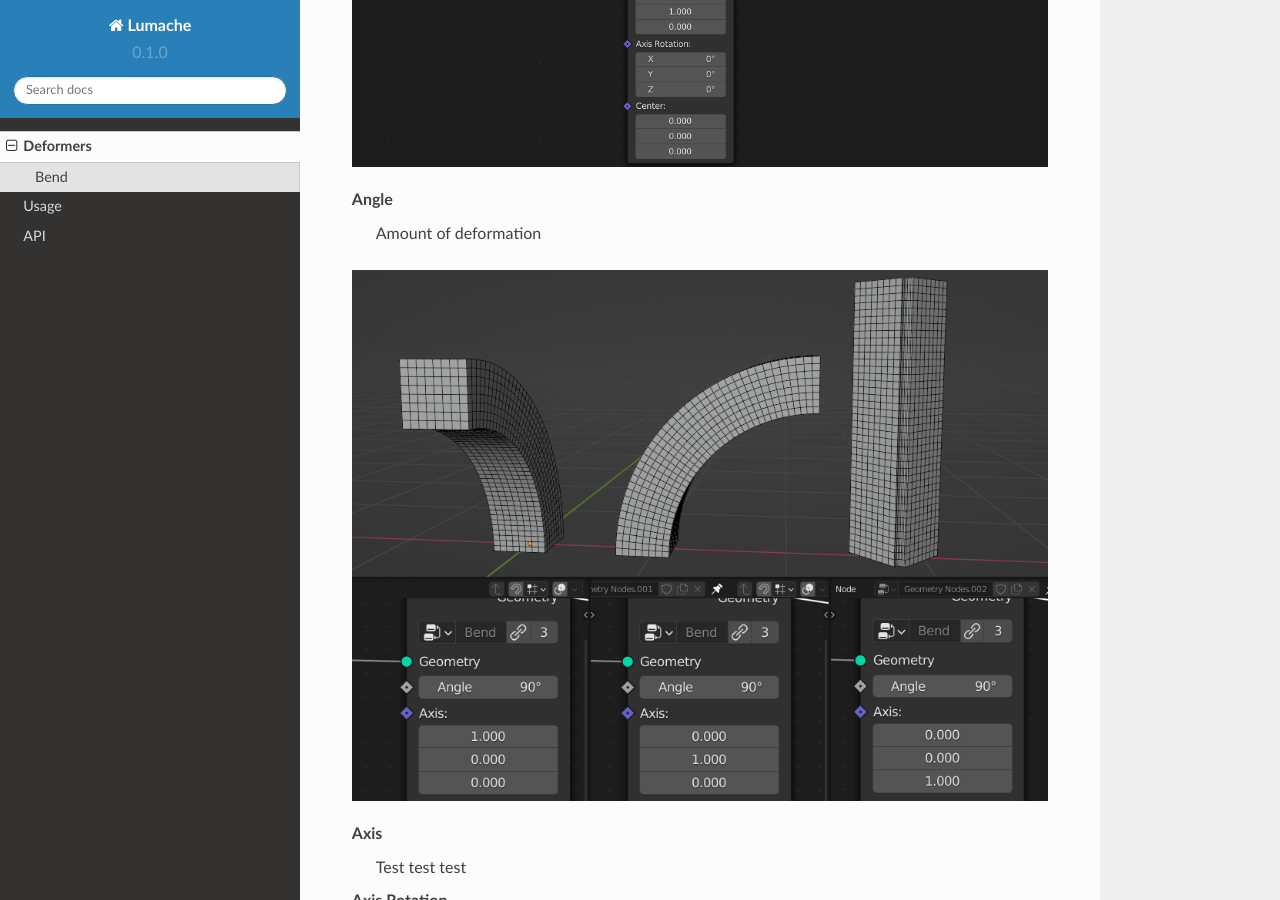
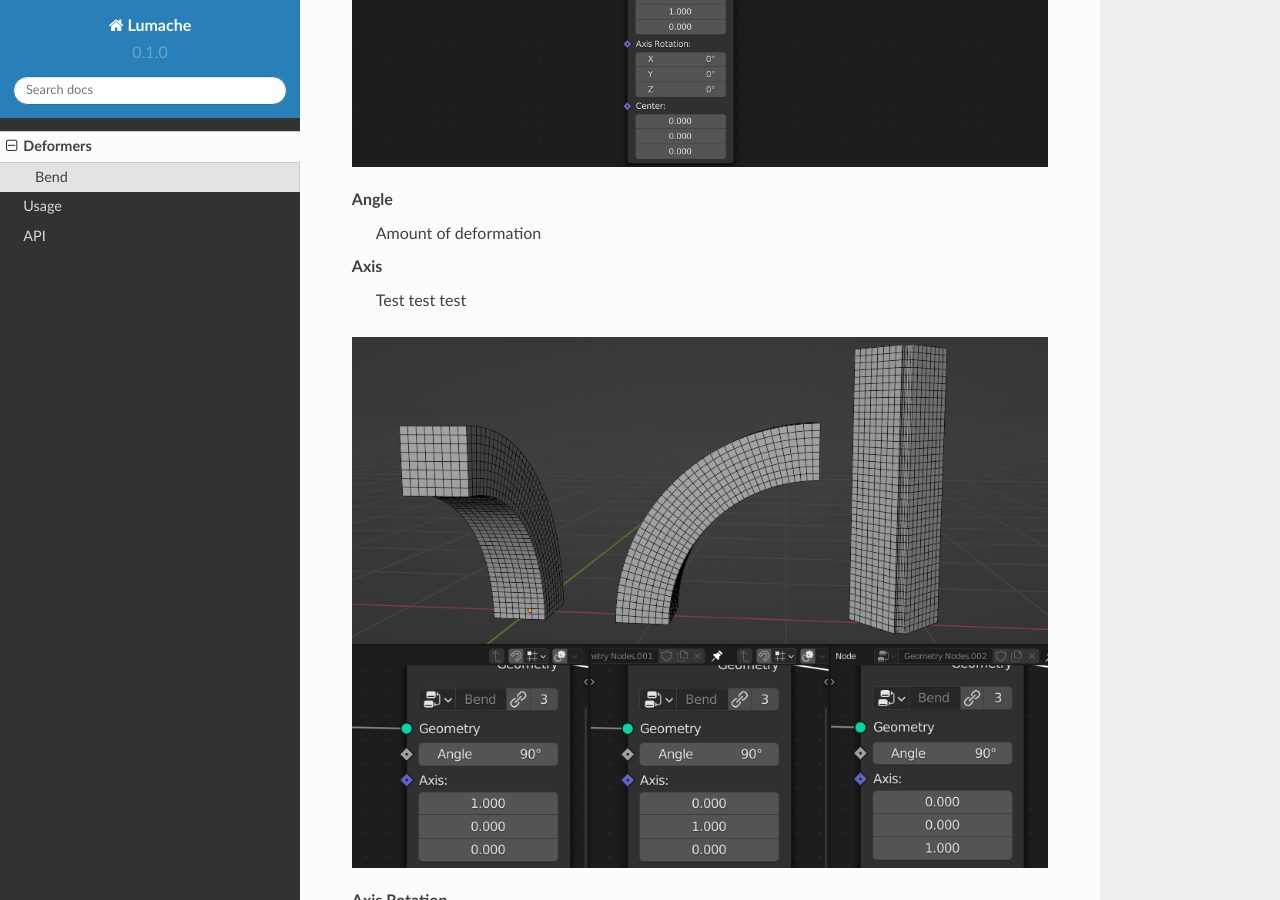
Before and after one commit to higgsas/higgsas_geo_nodes_manual, a Sphinx documentation site: the page built from docs/deformers.rst, in a window 1280 px wide and 900 px high, scrolled down 686 px. Built offline with Sphinx 7.4.7 and the Read the Docs theme 2.0.0, drawn with Linux system fonts in a browser that asks for light colours.

Commit message:
Update deformers.rst

```diff
--- a/docs/deformers.rst
+++ b/docs/deformers.rst
@@ -12,10 +12,10 @@ Bends Geometry over the axis
 Angle
   Amount of deformation
 
-.. image:: images/bend_axis.PNG
-
 Axis
   Test test test
+
+.. image:: images/bend_axis.PNG
 
 Axis Rotation
   Test test test
```
